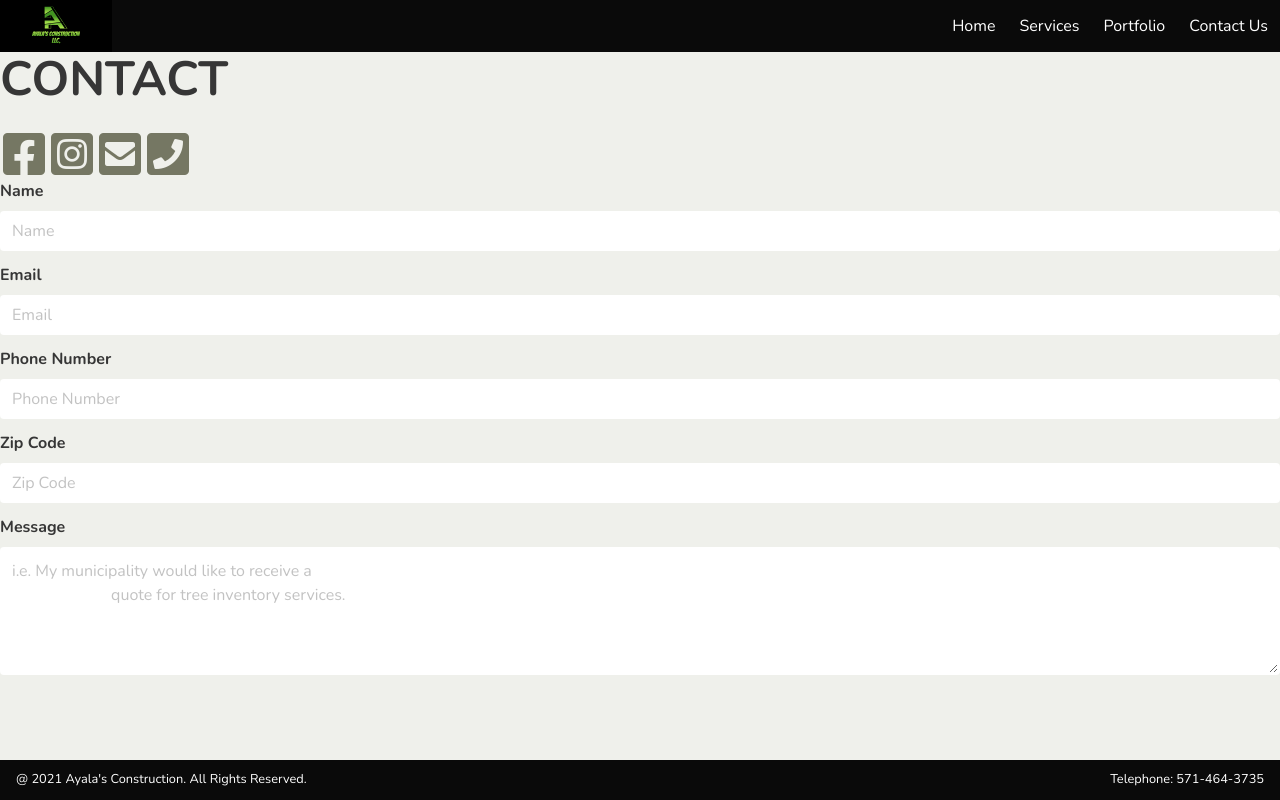
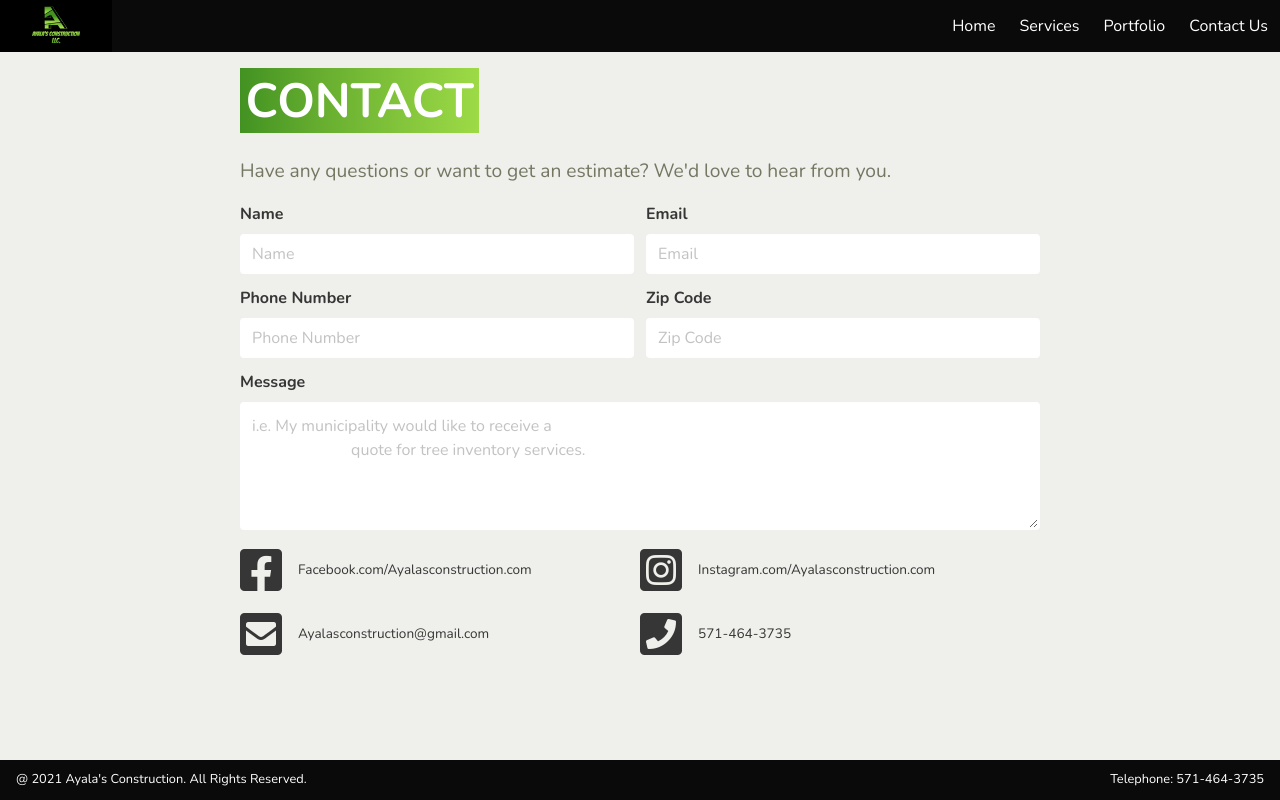
Before and after one commit to Nihaprezz/ayalasconstruction, a React (Create React App) app: page /contact in a window 1280 px wide. Built offline with nearby package versions, Linux system fonts and the light colour scheme.

Commit message:
Added layout for contact page

```diff
--- a/src/pages/Contact.tsx
+++ b/src/pages/Contact.tsx
@@ -1,23 +1,14 @@
 import React from "react";
+import "../styles/contact.scss";
 
 export const Contact: React.FunctionComponent = () => {
     return (
         <div className="contact-page">
             <h1 className="title is-1">CONTACT</h1>
-            <div className="social-contacts">
-                <div className="icon is-large">
-                    <i className="fab fa-facebook-square fa-3x"/>
-                </div>
-                <div className="icon is-large">
-                    <i className="fab fa-instagram-square fa-3x"/>
-                </div>
-                <div className="icon is-large">
-                    <i className="fas fa-envelope-square fa-3x"/>
-                </div>
-                <div className="icon is-large">
-                    <i className="fas fa-phone-square fa-3x"/>
-                </div>
-            </div>
+            <p className="contact-subtitle">
+                Have any questions or want to get an estimate?
+                We'd love to hear from you.
+            </p>
             <div className="form-container">
                 <div className="field">
                     <div className="label">Name</div>
@@ -43,7 +34,7 @@ export const Contact: React.FunctionComponent = () => {
                         <input className="input" type="text" placeholder="Zip Code"/>
                     </div>
                 </div>
-                <div className="field">
+                <div className="field message-textarea">
                     <div className="label">Message</div>
                     <div className="control">
                         <textarea className="textarea"
@@ -52,6 +43,24 @@ export const Contact: React.FunctionComponent = () => {
                     </div>
                 </div>
             </div>
+            <div className="social-contacts">
+                <div className="icon is-large">
+                    <i className="fab fa-facebook-square fa-3x"/>
+                    <p>Facebook.com/Ayalasconstruction.com</p>
+                </div>
+                <div className="icon is-large">
+                    <i className="fab fa-instagram-square fa-3x"/>
+                    <p>Instagram.com/Ayalasconstruction.com</p>
+                </div>
+                <div className="icon is-large">
+                    <i className="fas fa-envelope-square fa-3x"/>
+                    <p>Ayalasconstruction@gmail.com</p>
+                </div>
+                <div className="icon is-large">
+                    <i className="fas fa-phone-square fa-3x"/>
+                    <p>571-464-3735</p>
+                </div>
+            </div>
         </div>
     );
 };
--- /dev/null
+++ b/src/styles/contact.scss
@@ -0,0 +1,49 @@
+@import "colors";
+
+.contact-page {
+    margin: 0 15rem;
+
+    .title {
+        width: fit-content;
+        background: $gradient-1;
+        color: white;
+        margin-top: 1rem;
+        padding: .35rem;
+    }
+
+    .form-container {
+        display: grid;
+        grid-template-columns: repeat(2, 1fr);
+        column-gap: .75rem;
+
+        .message-textarea {
+            grid-column-start: 1;
+            grid-column-end: 3;
+        }
+    }
+
+    .contact-subtitle {
+        margin-bottom: 1rem;
+        font-size: 1.2rem;
+    }
+
+    .social-contacts {
+        display: grid;
+        grid-template-columns: repeat(2, 1fr);
+        grid-template-rows: repeat(2, 1fr);
+
+        .icon {
+            width: auto;
+            display: flex;
+            justify-content: flex-start;
+            margin-top: 1rem;
+            color: rgb(54, 54, 54);
+
+            p {
+                margin-left: 1rem;
+                font-size: .85rem;
+
+            }
+        }
+    }
+}
```
